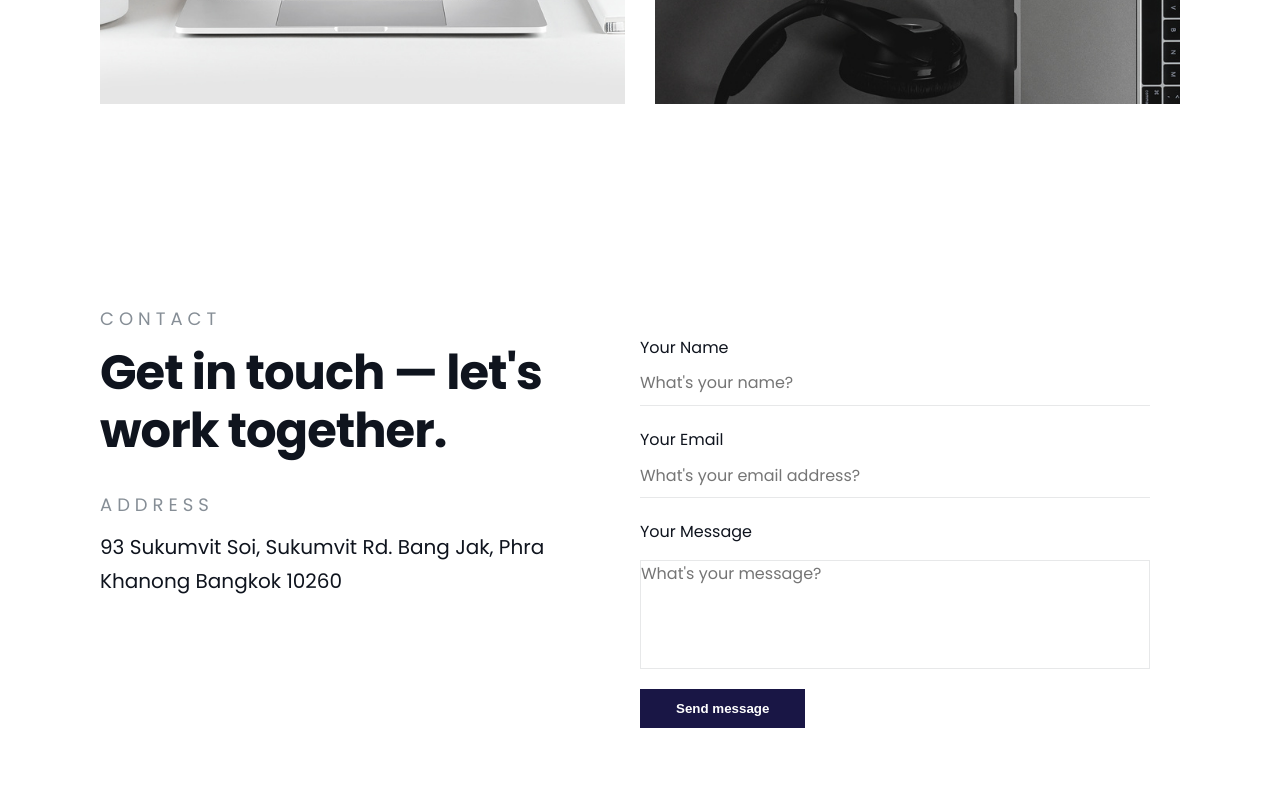
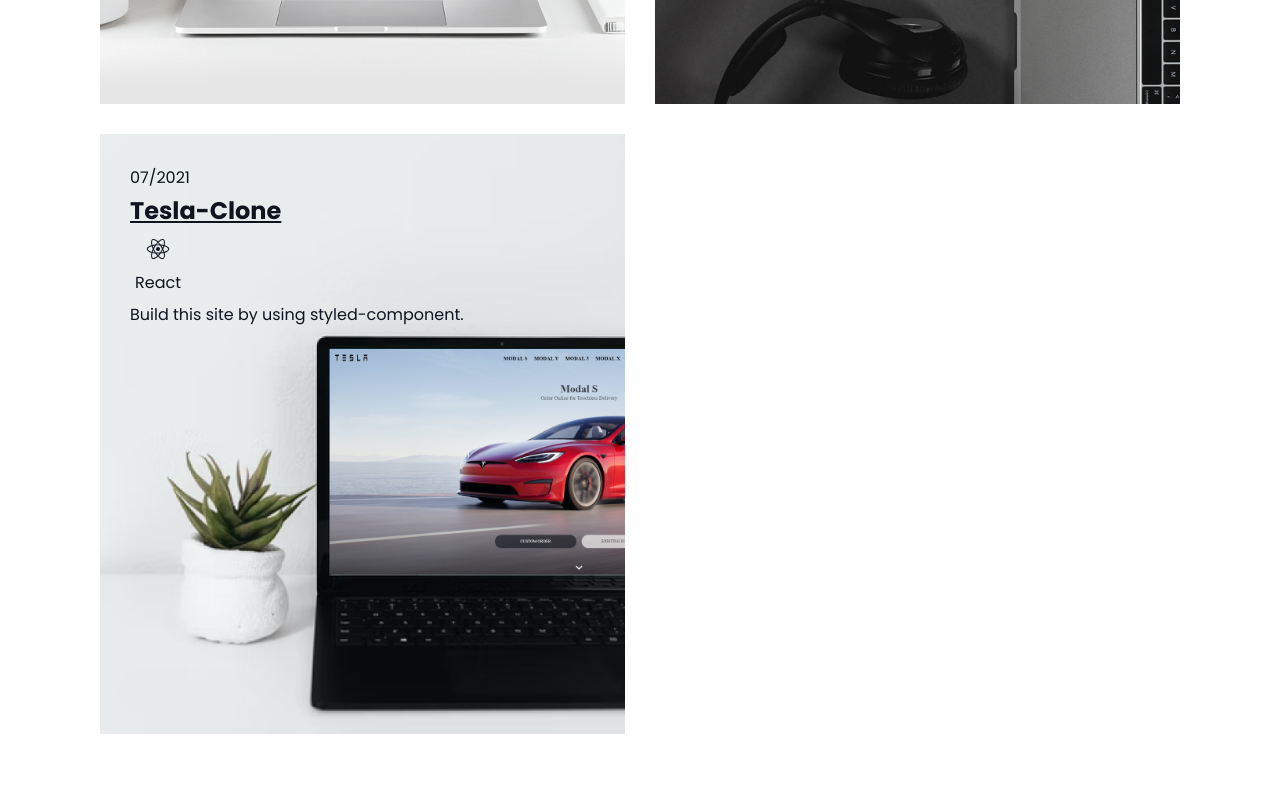
Before and after one commit to boonyarit86/my-portfolio, a React (Create React App) app: page / in a window 1280 px wide. Shown: the part 3360-4160 px from the top of the page. Built offline with nearby package versions, Linux system fonts and the light colour scheme.

Commit message:
Add .env.production file

```diff
--- a/public/index.html
+++ b/public/index.html
@@ -2,14 +2,14 @@
 <html lang="en">
   <head>
     <meta charset="utf-8" />
-    <link rel="icon" href="%PUBLIC_URL%/favicon.ico" />
+    <link rel="icon" href="%PUBLIC_URL%/images/logo-outline--black.svg" />
     <meta name="viewport" content="width=device-width, initial-scale=1" />
     <meta name="theme-color" content="#000000" />
     <meta
       name="description"
       content="Web site created using create-react-app"
     />
-    <link rel="apple-touch-icon" href="%PUBLIC_URL%/logo192.png" />
+    <link rel="apple-touch-icon" href="%PUBLIC_URL%/images/logo-outline--black.svg" />
     <!--
       manifest.json provides metadata used when your web app is installed on a
       user's mobile device or desktop. See https://developers.google.com/web/fundamentals/web-app-manifest/
--- a/src/Api.js
+++ b/src/Api.js
@@ -3,7 +3,7 @@
       id: "p1",
       avatar: "./images/project1.png",
       isNew: true,
-      startDate: "2021",
+      startDate: "01/2021",
       endDate: "now",
       name: "ETT-Stock",
       url: {
@@ -22,7 +22,7 @@
       id: "p2",
       avatar: "./images/project2.png",
       isNew: true,
-      startDate: "2021",
+      startDate: "11/2021",
       endDate: "now",
       name: "ETT-Shop",
       url: {
@@ -37,4 +37,22 @@
         "Redesign ETT Co.,Ltd website. For the original site is http://www.ett.co.th.",
       theme: "#fff"
     },
+    {
+      id: "p3",
+      avatar: "./images/project3.png",
+      isNew: false,
+      startDate: "07/2021",
+      endDate: "",
+      name: "Tesla-Clone",
+      url: {
+        base: "https://tesla-clone-c5b2a.web.app",
+        github: "https://github.com/boonyarit86/Tesla-Clone",
+      },
+      tools: [
+        { toolName: "React", iconName: "logo-react" }
+      ],
+      description:
+        "Build this site by using styled-component.",
+      theme: "#0f141e"
+    },
   ];
--- a/src/Layouts/AboutMe.js
+++ b/src/Layouts/AboutMe.js
@@ -5,7 +5,6 @@
   useEffect(() => {
     // Lazy loading images
     const profileImgEl = document.querySelector(".detail-profile__img[data-src]");
-    console.log(profileImgEl);
     const loadImg = function (entries, observer) {
       const [entry] = entries;
 
--- a/src/components/ProjectList.js
+++ b/src/components/ProjectList.js
@@ -50,11 +50,9 @@
             )}
             <div className="project__content">
               <p className="project__year" style={{color: project.theme}}>
-                {project.startDate} - {project.endDate}
+                {project.startDate} {project.endDate !== "" && `- ${project.endDate}`}
               </p>
-              {/* <p className="project__title"> */}
-                <a className="project__title" href="https://ett-test.herokuapp.com" style={{color: project.theme}}>{project.name}</a>
-              {/* </p> */}
+                <a className="project__title" href={project.url.base} style={{color: project.theme}}>{project.name}</a>
               <div className="project__tools">
                 {project.tools.map((tool, index) => (
                   <div className="project__tool u-center-text" key={index} style={{color: project.theme}}>
@@ -65,13 +63,6 @@
                     <p className="project__tool-title">{tool.toolName}</p>
                   </div>
                 ))}
-                {/* <div className="project__tool u-center-text">
-                  <ion-icon
-                    class="project__tool-icon"
-                    name="logo-nodejs"
-                  ></ion-icon>
-                  <p className="project__tool-title">Node JS</p>
-                </div> */}
               </div>
               <p className="project__detail" style={{color: project.theme}}>{project.description}</p>
               <div className="project__links">
```
Also changed, not shown: public/images/project3.png (added), 1 other file (tests, documents, lock files or other folders).
